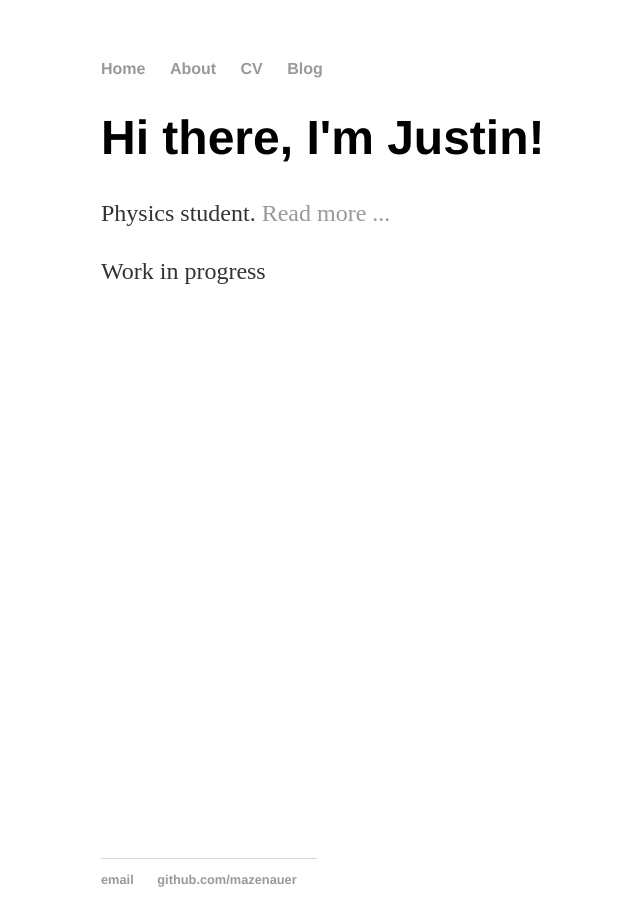
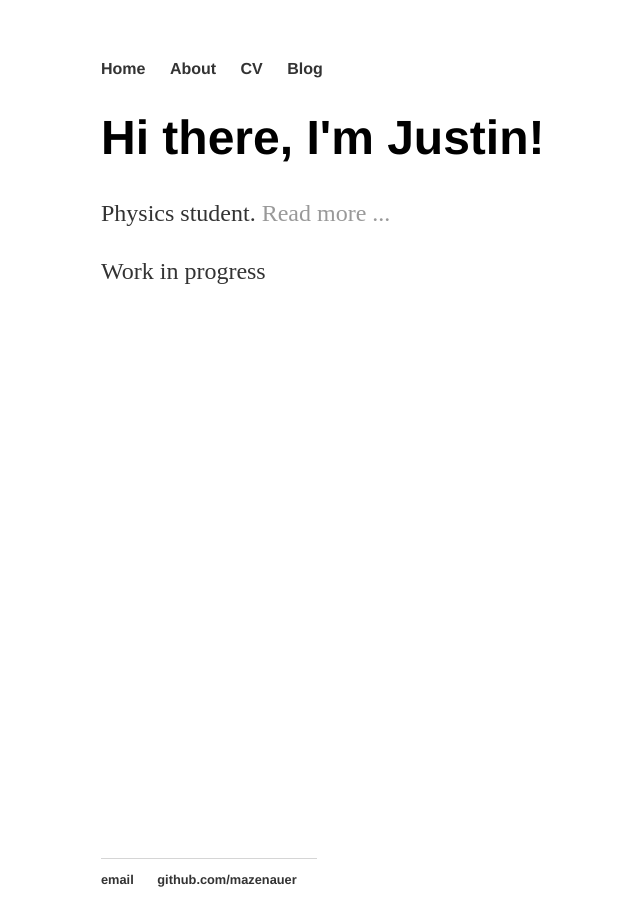
Before and after one commit to mazenauer/mazenauer.github.io, a Jekyll site: the page built from index.html, in a window 1280 px wide. Shown: the whole page, without its empty margins (91-731 px from the left). Built offline with Jekyll 4.4.1, drawn with Linux system fonts in a browser that asks for light colours.

Commit message:
Update main.css

```diff
--- a/css/main.css
+++ b/css/main.css
@@ -15,9 +15,14 @@ nav ul li, footer ul li {
     margin-right: 20px;
 }
 
+p a {
+    text-decoration: none;
+    color: #999;
+}
+
 a {
     text-decoration: none;
-    color: #999;
+    color: #333;
 }
 
 a:hover {
```
